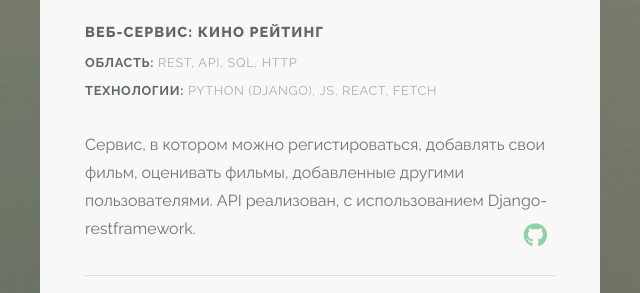
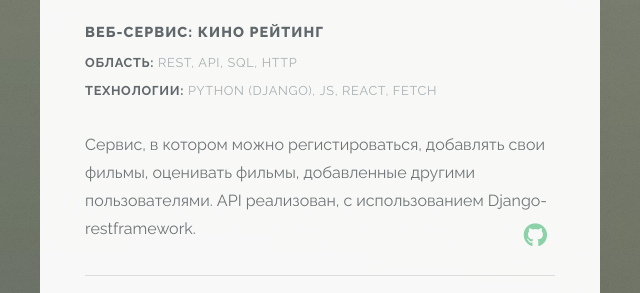
Before and after one commit to GuVictory/GuVictory.github.io, a plain HTML site: page index.html in a window 1280 px wide. Shown: the part 3220-3513 px from the top of the page, 320-960 px from the left. Drawn offline with Linux system fonts and the light colour scheme.

Commit message:
day_3 task fixed

```diff
--- a/index.html
+++ b/index.html
@@ -119,7 +119,7 @@
                                 </p>
 							</header>
                             <p>
-                                Сервис, в котором можно регистироваться, добавлять свои фильм, оценивать фильмы, добавленные другими пользователями.
+                                Сервис, в котором можно регистироваться, добавлять свои фильмы, оценивать фильмы, добавленные другими пользователями.
                                 API реализован, с использованием Django-restframework.
                                 <a href="https://github.com/GuVictory/MovieRaterAPI" class="icon right gros brands fa-github" target="__blank"><span class="label">Github</span></a>
                             </p>
```
